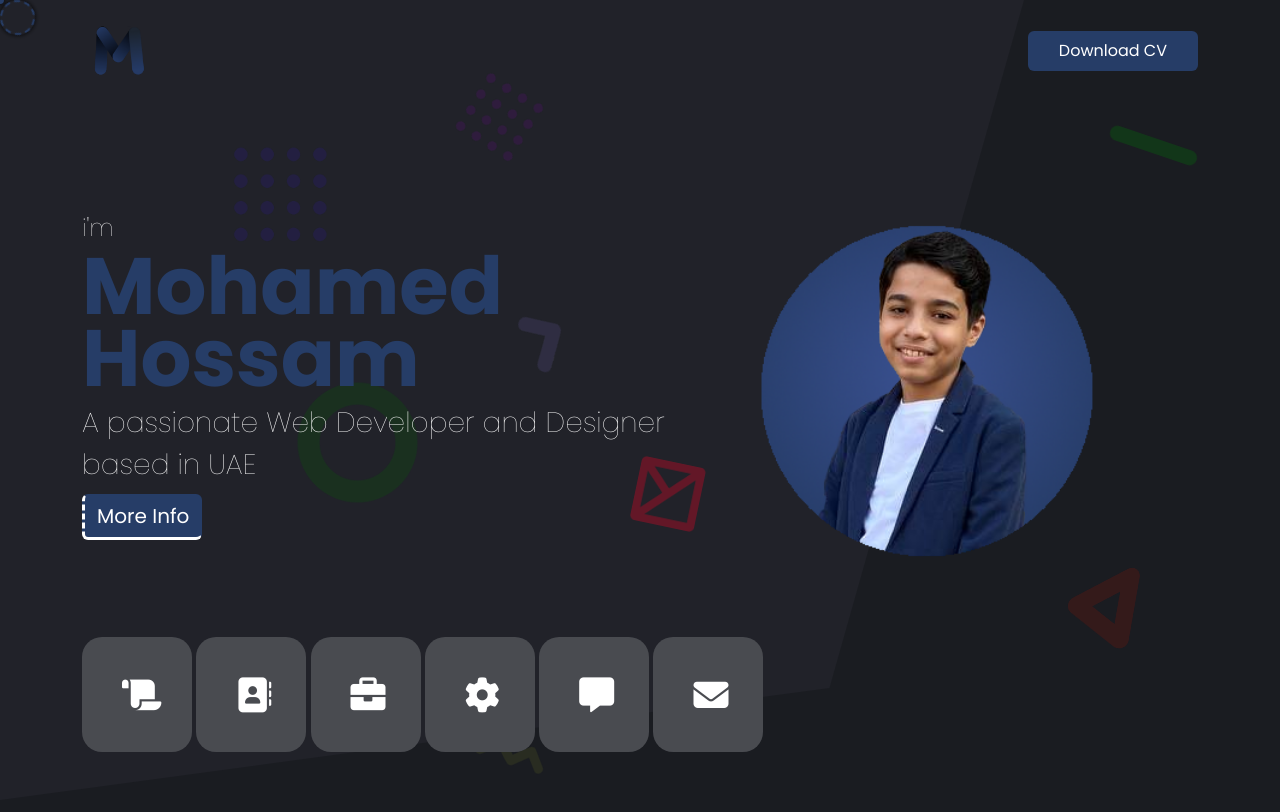
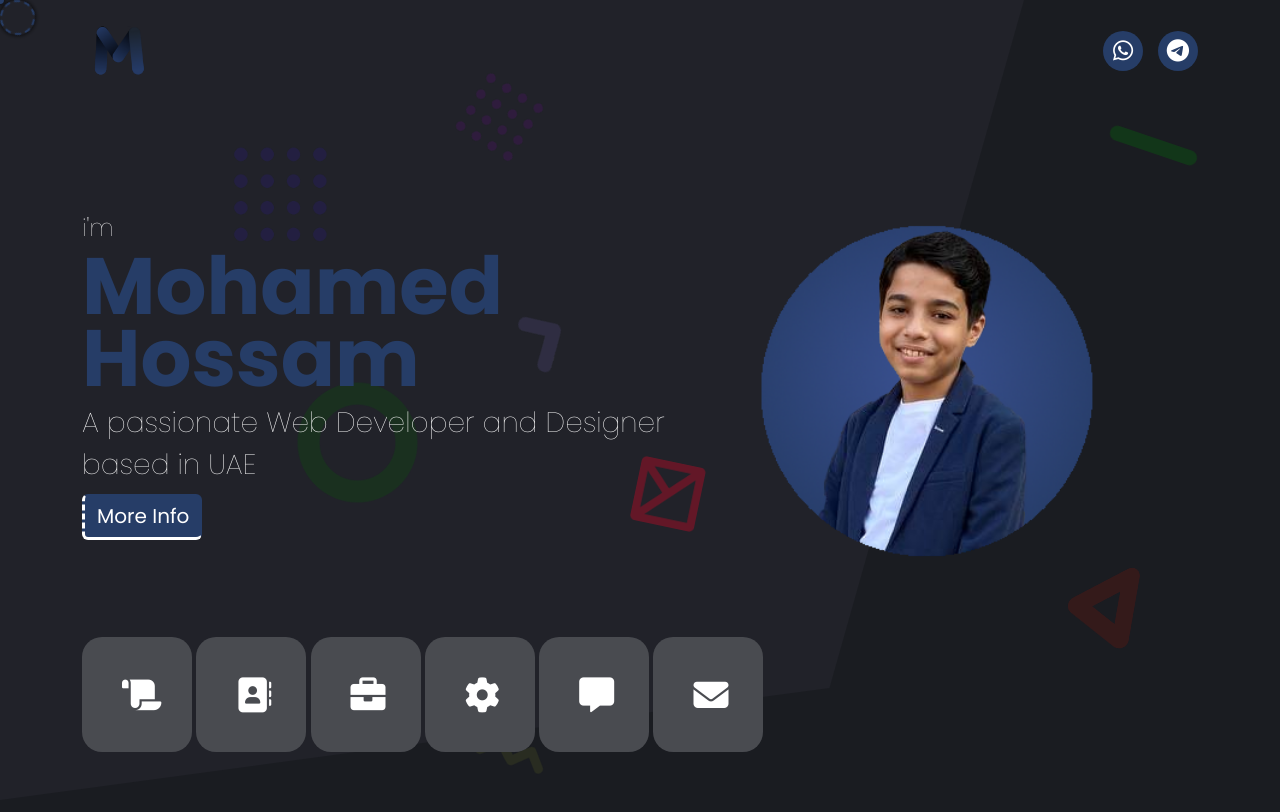
Before and after one commit to 1Pro-Dev1/Mohamed-Portfolio, a plain HTML site: page index.html in a window 1280 px wide. Drawn offline with nearby package versions, Linux system fonts and the light colour scheme.

Commit message:
adds (social links nav)

```diff
--- a/css/style.css
+++ b/css/style.css
@@ -114,6 +114,28 @@ img{
 .navbar button:hover{
     background-color: #395381;
     color: white;
+}
+.navbar .social a{
+    text-decoration: none;
+}
+
+.navbar .social{
+    display: flex;
+    gap: 15px;
+}
+
+.navbar .social i{
+    color: white;
+    padding: 20px;
+    font-size: 23px;
+    display: flex;
+    align-items: center;
+    justify-content: center;
+    border-radius: 50%;
+    width: 15px;
+    height: 15px;
+    text-align: center;
+    background-color: var(--main-color);
 }
 
 /* Background Shape */
@@ -594,7 +616,7 @@ main .background .b8{
 }
 
 .sections .port-sec .box{
-    background: url("../imgs/bebek.jpg") rgb(26, 26, 26);
+    background: url("../imgs/bebek.jpg") #5c5d64;
     width: 100%;
     height: 200px;
     background-position: center;
@@ -690,7 +712,7 @@ main .background .b8{
 .sections .testmonials-sec .carousel-inner .box .foot .img{
     width: 50px;
     height: 50px;
-    background: url("../imgs/testmonials.jpg") rgb(26, 26, 26);
+    background: url("../imgs/testmonials.jpg") #5c5d64;
     background-position: center;
     background-size: cover;
     border-radius: 50%;
--- a/index.html
+++ b/index.html
@@ -22,10 +22,15 @@
         <nav class="navbar position-relative">
             <div class="container">
                 <a class="navbar-brand" href="#">
-                    <img src="imgs/logo.png" alt="Mohamed" width="100%" height="75">
+                    <img src="imgs/logo.png" alt="Mohamed" height="75">
                 </a>
-                <div class="cv ms-auto">
+                <!-- <div class="cv ms-auto">
                     <button type="button" class="btn cursor-hover">Download CV</button>
+                </div> -->
+                <div class="ms-auto social">
+
+                    <a href="https://wa.me/message/44WTCFFPRJYRO1" target="_blank"><i class="fa-brands fa-whatsapp cursor-hover"></i></a>
+                    <a href="https://t.me/Mohamed_Hossam_EG" target="_blank"><i class="fa-brands fa-telegram cursor-hover"></i></a>
                 </div>
             </div>
         </nav>
@@ -149,7 +154,7 @@
                                 and dedicated to my work. With almost a year of experience as a web developer and designer,
                                 I have acquired the skills and knowledge necessary to make your project a success.
                             </h5>
-                            <button type="button" class="btn cursor-hover mt-5">Download CV</button>
+                            <!-- <button type="button" class="btn cursor-hover mt-5">Download CV</button> -->
                         </div>
                     </div>
                 </div>
```
